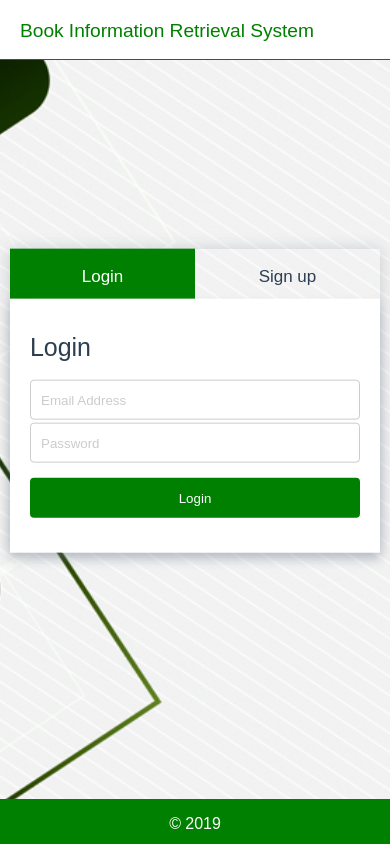
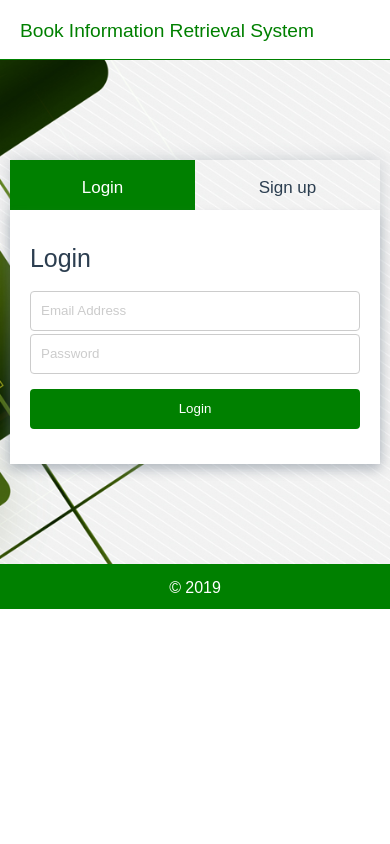
Before and after one commit to KoofNG/Book-information-retrieval-system, a Vue app: page /#/ in a window 390 px wide. Built offline with nearby package versions, Linux system fonts and the light colour scheme; a web font is replaced by a local one.

Commit message:
Redesigned layout and resposiveness

```diff
--- a/src/components/Footer.vue
+++ b/src/components/Footer.vue
@@ -19,7 +19,7 @@
     flex-direction: row;
     justify-content: center;
     background-color: green;
-    position: fixed;
+    position: relative;
     bottom: 0px;
 }
 div#footer>p{
--- a/src/components/Loader.vue
+++ b/src/components/Loader.vue
@@ -23,11 +23,11 @@
     -webkit-animation: spin 2s linear infinite;
     animation: spin 2s linear infinite;
     z-index: 1000;
+    display: none;
+}
+div#loader.active{
     display: block;
 }
-/* div#loader.active{
-    display: block;
-} */
 @-webkit-keyframes spin {
     0% { -webkit-transform: rotate(0deg); }
     100% { -webkit-transform: rotate(360deg); }
--- a/src/components/RandomBooks.vue
+++ b/src/components/RandomBooks.vue
@@ -111,4 +111,14 @@
     border-radius: 30%;
 }
 
+@media screen and (max-width: 767px) {
+    div#Random {
+        padding: 0px 20px;
+        margin-bottom: 20px;
+    }
+    div#bookCard {
+        width: 100%;
+    }
+}
+
 </style>
--- a/src/components/Search.vue
+++ b/src/components/Search.vue
@@ -168,4 +168,17 @@
   font-size: 14px;
   cursor: pointer;
 }
+
+@media screen and (max-width: 767px) {
+
+  div#search-form {
+    width: 100%;
+    padding: 10px 20px;
+    background-color: #eee;
+  }
+
+  div#search-form > form select#set {
+    margin-bottom: 7.5px !important;
+  }
+}
 </style>
--- a/src/views/CreateBook.vue
+++ b/src/views/CreateBook.vue
@@ -168,7 +168,7 @@
 };
 </script>
 
-<style scope>
+<style>
 div#wraps {
   width: 100%;
   display: flex;
--- a/src/views/Index.vue
+++ b/src/views/Index.vue
@@ -114,8 +114,15 @@
 }
 
 div#footer{
-  position: fixed;
-  bottom: 0px !important;
+  position: relative;
+  bottom: 0px;
+}
+
+@media screen and (max-width:767px){
+  div.searchBox {
+    height: 250px;
+    padding: 40px 20px;
+  }
 }
 
 </style>
--- a/src/views/Login.vue
+++ b/src/views/Login.vue
@@ -1,5 +1,5 @@
 <template>
-  <div>
+  <div id="mainWrap">
     <div class="alert">
       <p v-text="msg"></p>
     </div>
@@ -21,7 +21,7 @@
           </div>
         </div>
         <div class="user-forms">
-          <Loader v-if="authenticating"/>
+          <Loader v-bind:class="{ active: authenticating }"/>
           <div id="login" class="active">
             <h1>Login</h1>
             <form name="login" v-on:submit.prevent>
@@ -82,79 +82,80 @@
 </template>
 
 <script>
-import Loader from "@/components/Loader.vue";
+import Loader from '@/components/Loader.vue';
+
 export default {
   components: {
-    Loader
+    Loader,
   },
 
   data() {
     return {
-      logEmail: "",
-      logPassword: "",
-      regEmail: "",
-      regPassword: "",
-      regCategory: "",
-      msg: "",
-      authenticating: false
+      logEmail: '',
+      logPassword: '',
+      regEmail: '',
+      regPassword: '',
+      regCategory: '',
+      msg: '',
+      authenticating: false,
     };
   },
 
   mounted() {
-    const chooseForm = document.querySelectorAll("div.links div p");
+    const chooseForm = document.querySelectorAll('div.links div p');
     for (let index = 0; index < chooseForm.length; index++) {
       const element = chooseForm[index];
-      element.addEventListener("click", e => {
-        const activeLink = document.querySelector("p.active");
-        activeLink.classList.remove("active");
-        element.classList.add("active");
+      element.addEventListener('click', (e) => {
+        const activeLink = document.querySelector('p.active');
+        activeLink.classList.remove('active');
+        element.classList.add('active');
         const route = e.target.id;
         const currentActive = document.querySelector(
-          "div.user-forms div.active"
+          'div.user-forms div.active',
         );
-        currentActive.classList.remove("active");
-        if (this.authenticating === true){this.authenticating = false}
-        document.querySelector(`div#${route}`).classList.add("active");
+        currentActive.classList.remove('active');
+        if (this.authenticating === true) { this.authenticating = false; }
+        document.querySelector(`div#${route}`).classList.add('active');
       });
     }
   },
 
   methods: {
-    showAlert: function (message) {
+    showAlert(message) {
       const alert = document.querySelector('.alert');
       alert.classList.add('active');
       this.msg = message;
       setTimeout(() => {
         alert.classList.remove('active');
-        }, 1000);
+      }, 1500);
     },
 
-    login: function () {
-      if (this.logEmail != "" && this.logPassword != ""){
+    login() {
+      if (this.logEmail != '' && this.logPassword != '') {
         this.authenticating = true;
-        fetch("/users/login", {
-          method: "POST",
+        fetch('/users/login', {
+          method: 'POST',
           headers: {
-            "Content-Type": "application/json"
+            'Content-Type': 'application/json',
           },
           body: JSON.stringify({
             username: this.logEmail,
-            password: this.logPassword
+            password: this.logPassword,
+          }),
         })
-        })
-        .then((res)=>res.json())
-        .then(res => {
+          .then(res => res.json())
+          .then((res) => {
             const user = res;
-          if (res.message === "invalid password") {
-            this.showAlert("Incorrect Password");
+            if (res.message === 'invalid password') {
+              this.showAlert('Incorrect Password');
               this.authenticating = false;
-          } else if (res.message === "unknown user") {
-            this.showAlert("This account doesnt exist");
+            } else if (res.message === 'unknown user') {
+              this.showAlert('This account doesnt exist');
               this.authenticating = false;
             } else {
-            window.localStorage.setItem("user", JSON.stringify(user));
+              window.localStorage.setItem('user', JSON.stringify(user));
               this.authenticating = false;
-            this.$router.push("/Home");
+              this.$router.push('/Home');
             }
           })
           .catch(err => this.showAlert(err));
@@ -164,32 +165,32 @@
       }
     },
 
-    signup: function () {
-      if (this.regEmail != "" && this.regPassword != "" && this.regCategory != "") {
+    signup() {
+      if (this.regEmail != '' && this.regPassword != '' && this.regCategory != '') {
         this.authenticating = true;
-        fetch("/users/register", {
-          method: "POST",
+        fetch('/users/register', {
+          method: 'POST',
           headers: {
-            "Content-Type": "application/json"
+            'Content-Type': 'application/json',
           },
           body: JSON.stringify({
             username: this.regEmail,
             password: this.regPassword,
-            status: this.regCategory
-          })
+            status: this.regCategory,
+          }),
         })
           .then(res => res.json())
-        .then(res => {
+          .then((res) => {
             const user = res;
-          window.localStorage.setItem("user", JSON.stringify(user));
+            window.localStorage.setItem('user', JSON.stringify(user));
             this.authenticating = false;
-          this.$router.push("/Home");
+            this.$router.push('/Home');
           })
-        .catch(err => {
-          this.showAlert("An error occured while creating an account");
+          .catch((err) => {
+            this.showAlert('An error occured while creating an account');
             this.authenticating = false;
           });
-      } else if (this.regEmail == "" || this.regPassword == "" || this.regCategory == "") {
+      } else if (this.regEmail == '' || this.regPassword == '' || this.regCategory == '') {
         this.showAlert('All fields are required here');
         this.authenticating = false;
       } else {
@@ -197,7 +198,7 @@
       }
     },
 
-  }
+  },
 };
 </script>
 
@@ -229,12 +230,13 @@
 div#wraps {
   width: 100%;
   display: block;
-  height: calc(100vh - 141.5px);
+  height: auto;
   position: relative;
   background: url("../assets/bgp.jpg");
   background-position: 50% 50%;
   background-size: cover;
   background-repeat: no-repeat;
+  padding: 100px 0px !important;
 }
 div#navigation {
   width: 100%;
@@ -245,10 +247,10 @@
   margin: 0px;
 }
 div#forms {
-  position: absolute;
+  position: relative;
   display: block;
-  top: 35%;
-  transform: translateY(-35%);
+  /* top: 35%;
+  transform: translateY(-35%); */
   left: 50px;
   width: 450px;
   height: auto;
@@ -269,8 +271,9 @@
   display: flex;
   justify-content: center;
   align-content: center;
-  position: absolute;
+  position: relative;
   bottom: 0;
+  margin-top: 0px !important;
 }
 div.brandName {
   display: block;
@@ -414,6 +417,13 @@
   background-color: #008000;
 }
 
+div#mainWrap {
+  display: flex;
+  flex-direction: column;
+  position: relative;
+  width: 100%;
+  height: auto;
+}
 
 @media screen and (max-width: 767px) {
   div#navigation {
@@ -427,9 +437,9 @@
   }
 
   div#wraps{
-    padding: 0px 10px;
-    height: 100vh;
-    position: fixed;
+    padding: 100px 10px !important;
+    height: auto;
+    position: relative;
   }
 
   div#forms {
@@ -442,7 +452,7 @@
     width: 100%;
     height: 45px;
     position: relative;
-    margin-top: 20px;
+    margin-top: 0px;
   }
   div#footer h6{
     font-size: 1rem;
--- a/src/views/SearchBook.vue
+++ b/src/views/SearchBook.vue
@@ -12,7 +12,7 @@
             <h5>{{item.author}}</h5>
             <h6>{{new Date(item.publicationYear).getFullYear()}}</h6>
             <h6>{{item.edition}}</h6>
-            <p class="forClick" @click="viewChildren(item._id)">Quantity Available:<span id="availability">{{item.quantity}}</span></p>
+            <p class="forClick" @click="viewChildren(item._id)">See quantities available ({{item.quantity}}) </p>
             <div v-if="isAdmin">
               <button id="edit" @click="editBook(item._id)">edit</button>
               <button id="delete" @click="bookDelete(item._id)">delete</button>
@@ -110,6 +110,10 @@
       this.$router.push('/');
     } else {
       const euser = JSON.parse(user);
+      const loader = document.querySelector('#loader');
+      if (loader) {
+        loader.classList.remove('active');
+      }
       if (euser.status === 'student' || euser.status === 'staff') {
         this.isAdmin = false;
       } else {
@@ -124,9 +128,9 @@
 <style>
 p.forClick{
   padding: 10px;
-  color: #cccccc;
-  background-color: #008000;
   cursor: pointer;
+  font-weight: 600;
+  font-size: 1.2em;
 }
 span#availability {
   padding: 2px 7.5px !important;
@@ -231,7 +235,20 @@
 }
 
 #footer {
-  position: fixed !important;
-  margin-top: 40px;
+  position: relative;
+}
+
+@media screen and (max-width: 767px) {
+  div#search-w {
+    display: flex;
+    flex-direction: column;
+    padding: 0px;
+  }
+  div#search-result {
+    margin: 10px 0px;
+  }
+  div.result {
+    padding: 0px 20px !important;
+  }
 }
 </style>
--- a/src/views/ViewRequestBook.vue
+++ b/src/views/ViewRequestBook.vue
@@ -138,7 +138,7 @@
   width: 25%;
   height: 100%;
   padding: 10px;
-  positin: relative;
+  position: relative;
   margin: 0px;
 }
 div.actions button {
@@ -156,7 +156,5 @@
 }
 
 #footer {
-  position: fixed !important;
-  margin-top: 40px;
 }
 </style>
```
Also changed, not shown: src/components/Navigation.vue (+33 -8 lines), src/views/viewBooks.vue (+13 -3 lines), src/views/UpdateBook.vue (line endings or trailing spaces). Lines whose indentation alone changed are shown as unchanged.
